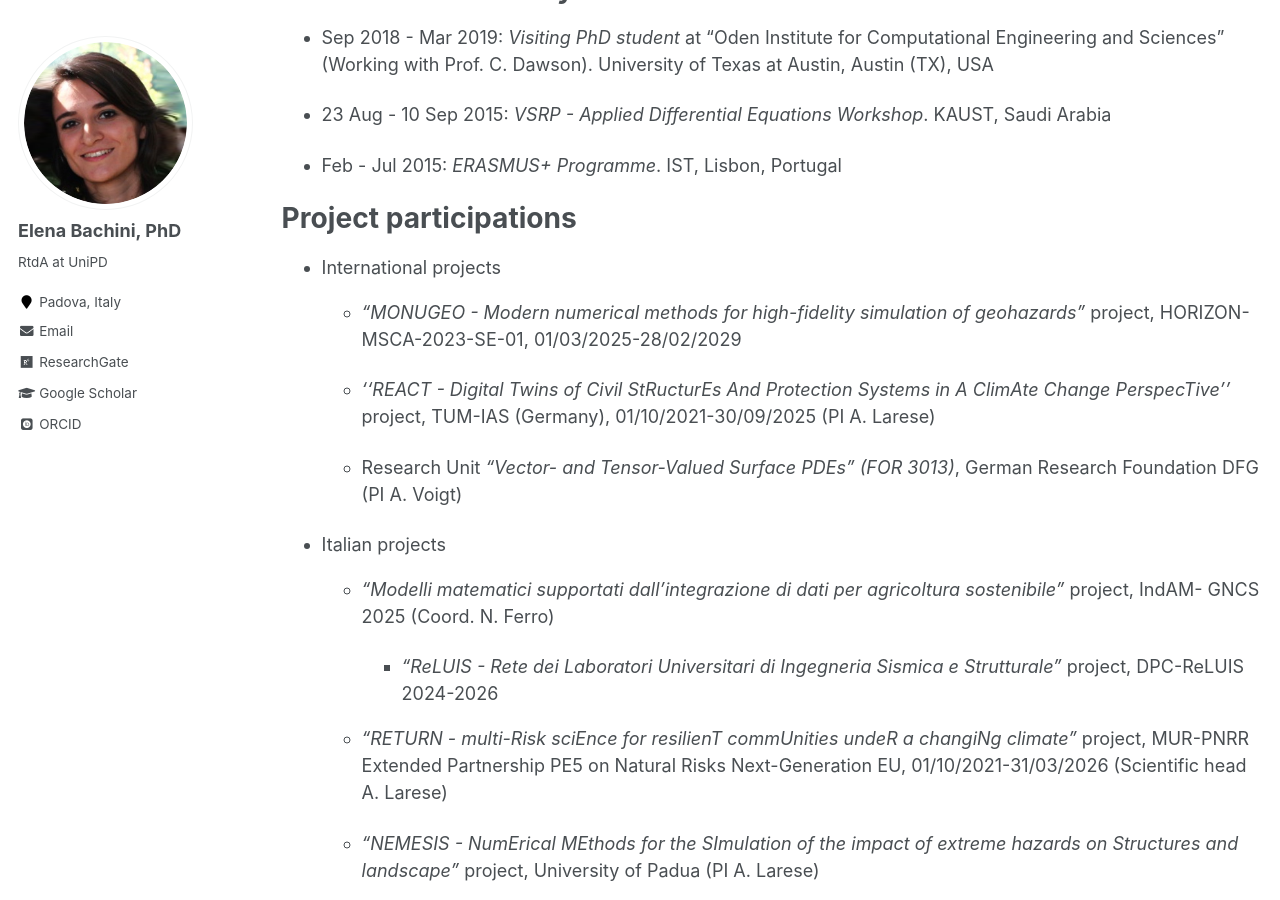
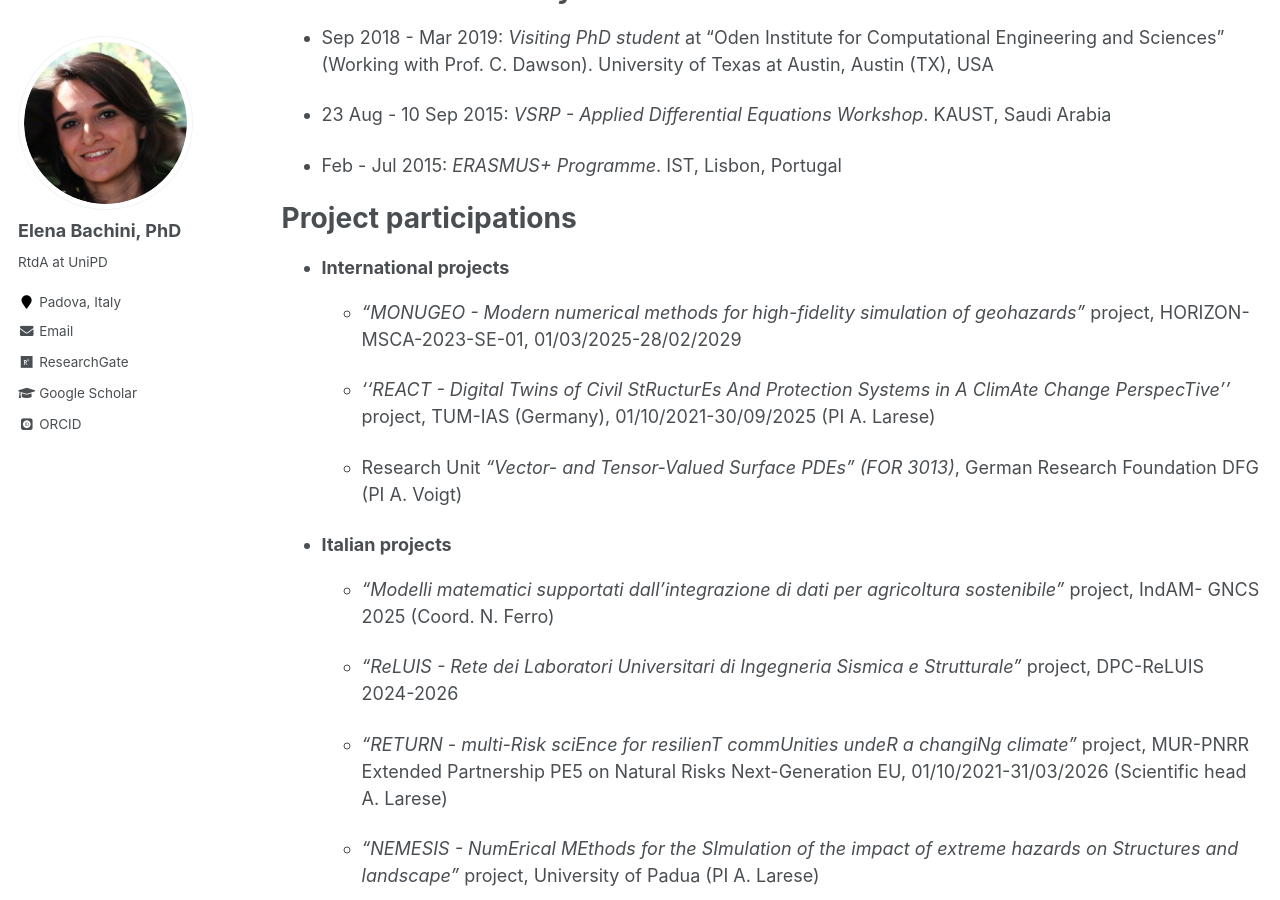
Before and after one commit to elenabachini/elenabachini.github.io, a Jekyll site: the page built from _pages/cv.md, in a window 1280 px wide and 900 px high, scrolled down 760 px. Built offline with Jekyll 4.4.1, drawn with Linux system fonts in a browser that asks for light colours; some web fonts are replaced.

Commit message:
fixed typos

```diff
--- a/_pages/cv.md
+++ b/_pages/cv.md
@@ -41,7 +41,7 @@ International mobility
 
 Project participations
 =====
-* <bf> International projects </bf>
+* <b> International projects </b>
   * <em> "MONUGEO - Modern numerical methods for high-fidelity simulation of geohazards"</em> project, HORIZON-MSCA-2023-SE-01, 01/03/2025-28/02/2029
 
   * <em> ''REACT - Digital Twins of Civil StRucturEs And Protection Systems in A ClimAte Change PerspecTive'' </em> project, TUM-IAS
@@ -49,11 +49,11 @@ Project participations
 
   * Research Unit <em>“Vector- and Tensor-Valued Surface PDEs” (FOR 3013)</em>, German Research Foundation DFG (PI A. Voigt)
 
-* <bf> Italian projects </bf>
+* <b> Italian projects </b>
   * <em> "Modelli matematici supportati dall’integrazione di dati per agricoltura sostenibile"</em> project, IndAM-
 GNCS 2025 (Coord. N. Ferro)
 
-     * <em> "ReLUIS - Rete dei Laboratori Universitari
+  * <em> "ReLUIS - Rete dei Laboratori Universitari
   di Ingegneria Sismica e Strutturale"</em> project, DPC-ReLUIS 2024-2026
 
   * <em>"RETURN - multi-Risk sciEnce for resilienT commUnities undeR a changiNg climate"</em> project,  MUR-PNRR Extended Partnership PE5 on Natural Risks Next-Generation EU, 01/10/2021-31/03/2026 (Scientific head A. Larese)
```
